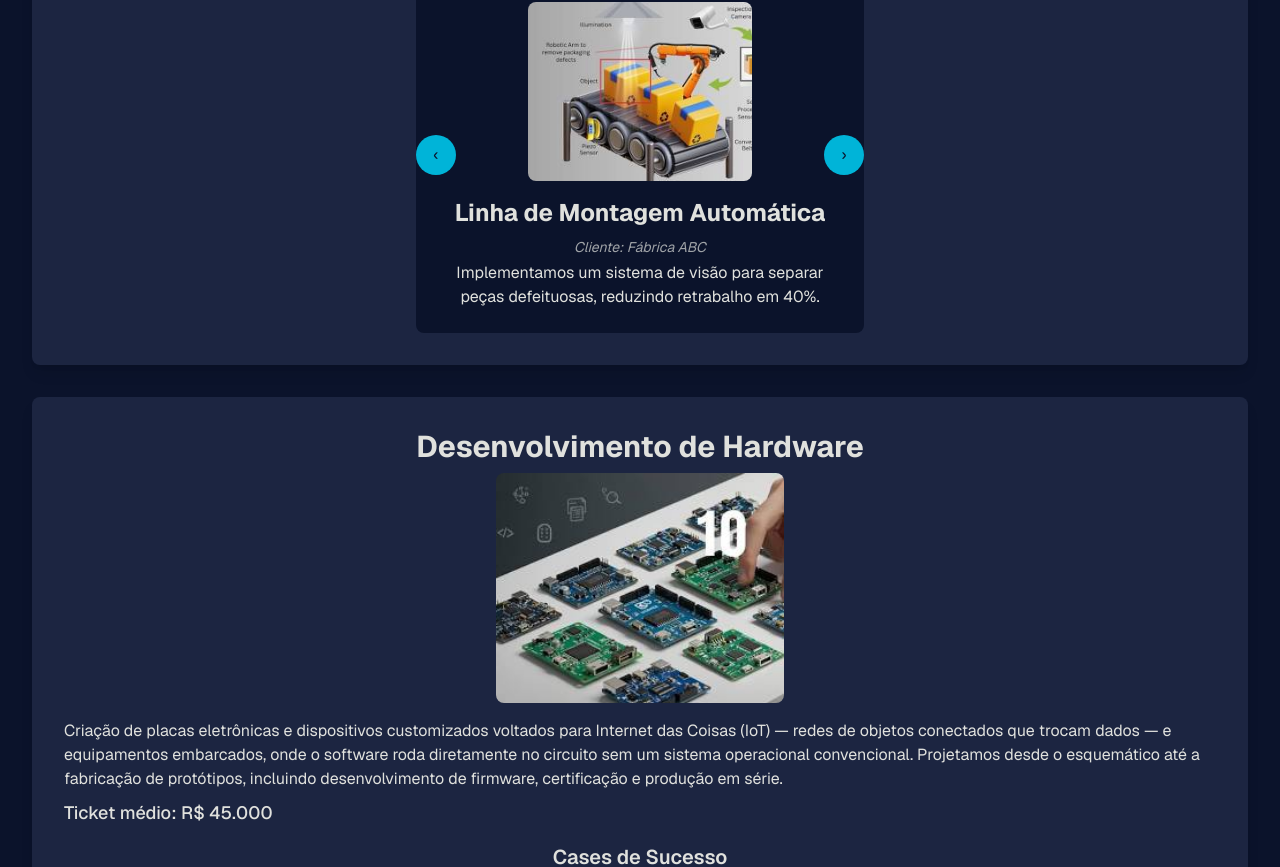
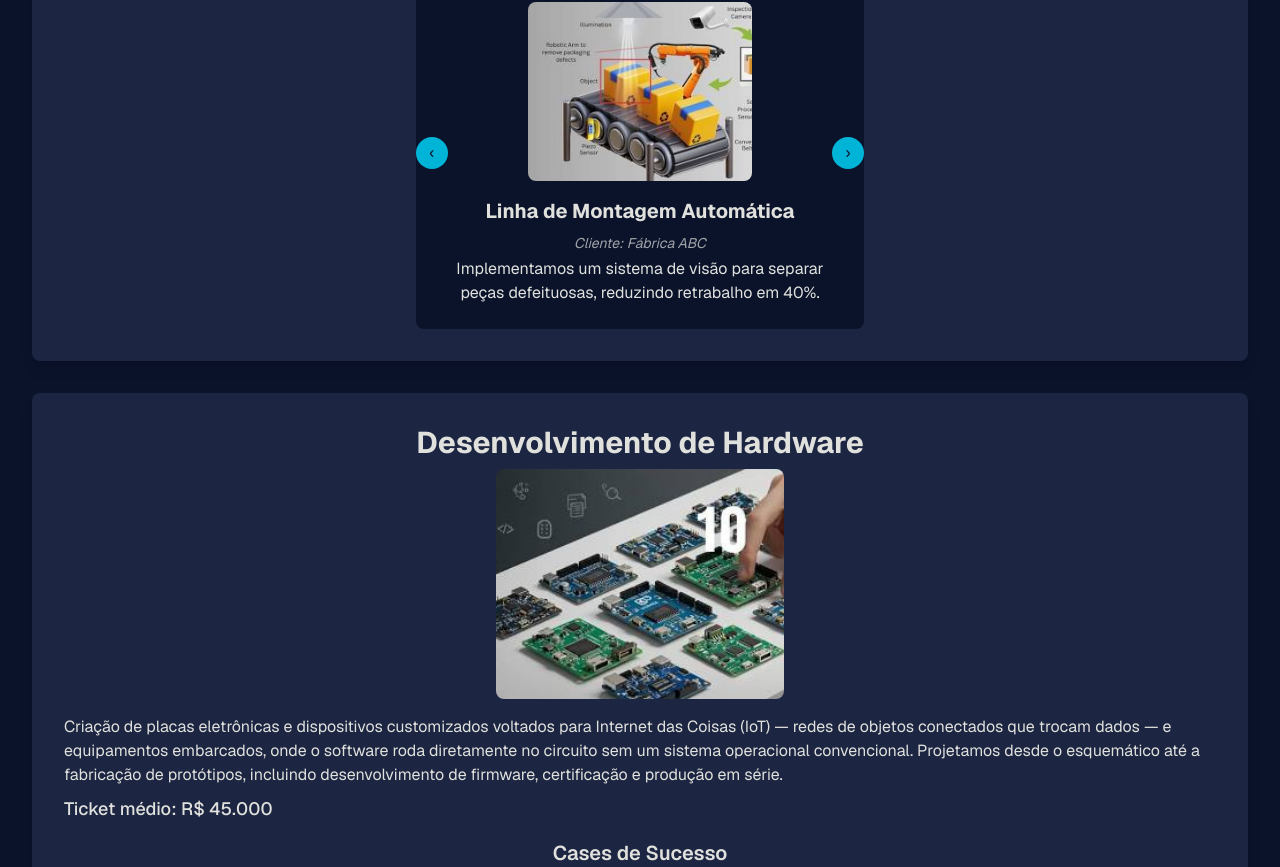
Before and after one commit to HenriqueNC-3/HVTech, a Next.js app in the folder hvtech/: page /projetos in a window 1280 px wide. Shown: the part 1278-2145 px from the top of the page. Built offline with nearby package versions, Linux system fonts and the light colour scheme.

Commit message:
arrumei o tamanho das bolinhas da pag dos serviços

```diff
--- a/hvtech/app/projetos/page.tsx
+++ b/hvtech/app/projetos/page.tsx
@@ -168,7 +168,7 @@ function ServiceBlock({ service }: { service: Service }) {
                         className="h-36 w-36 rounded-lg object-cover sm:h-44 sm:w-44 md:h-56 md:w-56"
                       />
                     </div>
-                    <h5 className="mb-2 text-center text-xl font-bold sm:text-2xl">
+                    <h5 className="mb-2 text-center text-lg font-bold sm:text-xl">
                       {service.cases[current].title}
                     </h5>
                     <p className="mb-1 text-center text-xs italic text-[#E0E1DD]/70 sm:text-sm">
@@ -181,14 +181,14 @@ function ServiceBlock({ service }: { service: Service }) {
 
                   <button
                     onClick={prev}
-                    className="absolute left-0 top-1/2 -translate-y-1/2 transform rounded-full bg-[#00B4D8] w-10 h-10 flex items-center justify-center text-[#0B132B] hover:opacity-90"
+                    className="absolute left-0 top-1/2 -translate-y-1/2 transform rounded-full bg-[#00B4D8] w-8 h-8 flex items-center justify-center text-[#0B132B] hover:opacity-90"
                     aria-label="Anterior"
                   >
                     ‹
                   </button>
                   <button
                     onClick={next}
-                    className="absolute right-0 top-1/2 -translate-y-1/2 transform rounded-full bg-[#00B4D8] w-10 h-10 flex items-center justify-center text-[#0B132B] hover:opacity-90"
+                    className="absolute right-0 top-1/2 -translate-y-1/2 transform rounded-full bg-[#00B4D8] w-8 h-8 flex items-center justify-center text-[#0B132B] hover:opacity-90"
                     aria-label="Próximo"
                   >
                     ›
```
